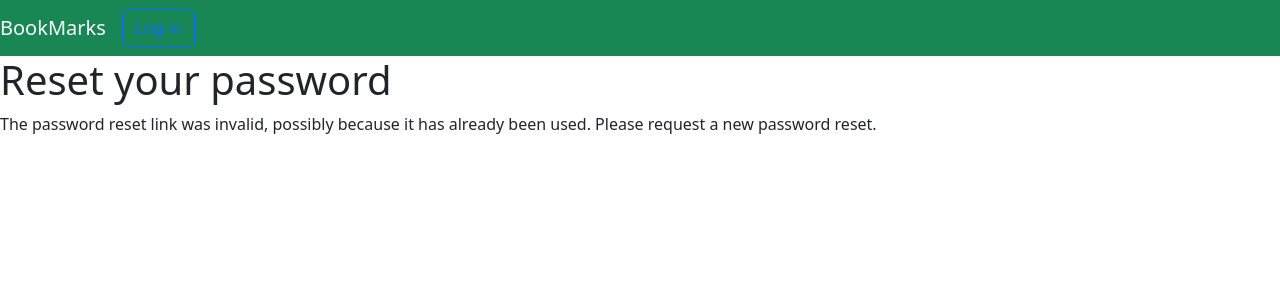
After one commit to Abhi-AD/Project, a Django app: page /account/password-reset/1/1/ in a window 1280 px wide. The commit adds this page. Shown: the top 300 px of the page. Run offline with Django 4.2, Linux system fonts and the light colour scheme.

Commit message:
auth view

```diff
--- a/bookmarks/account/templates/base.html
+++ b/bookmarks/account/templates/base.html
@@ -13,7 +13,7 @@
 
 <body>
      <!-- Navbar -->
-     <nav class="navbar navbar-expand-lg navbar-light bg-success fixed-top">
+     <nav class="navbar navbar-expand-lg navbar-light bg-success">
           <a class="navbar-brand" href="{% url 'dashboard' %}">
                <span class="text-light">BookMarks</span>
           </a>
@@ -39,7 +39,7 @@
                <a href="{% url 'logout' %}" class="btn btn-outline-primary">LogOut</a>
 
                {% else %}
-               <a href="{% url 'login' %}" class="btn btn-outline-primary">Login</a>
+               <a href="{% url 'login' %}" class="btn btn-outline-primary">Log-in</a>
                {% endif %}
           </div>
      </nav>
--- a/bookmarks/account/templates/registration/login.html
+++ b/bookmarks/account/templates/registration/login.html
@@ -1,7 +1,6 @@
 {% extends "base.html" %}
 {% block title %}Log-in{% endblock %}
 {% block content %}
-<h1>Log-in</h1>
 <h1>Log-in</h1>
 {% if form.errors %}
 <p>
@@ -18,5 +17,10 @@
           <input type="hidden" name="next" value="{{ next }}" />
           <p><input type="submit" value="Log-in"></p>
      </form>
+     <p>
+          <a href="{% url 'password_reset' %}" class="text-success">
+               Forgotten your password?
+          </a>
+     </p>
 </div>
 {% endblock %}
--- /dev/null
+++ b/bookmarks/account/templates/registration/password_reset_confirm.html
@@ -0,0 +1,16 @@
+{% extends "base.html" %}
+{% block title %}Reset your password{% endblock %}
+{% block content %}
+<h1>Reset your password</h1>
+{% if validlink %}
+<p>Please enter your new password twice:</p>
+<form method="post">
+     {{ form.as_p }}
+     {% csrf_token %}
+     <p><input type="submit" value="Change my password" /></p>
+</form>
+{% else %}
+<p>The password reset link was invalid, possibly because it has already
+     been used. Please request a new password reset.</p>
+{% endif %}
+{% endblock %}
--- /dev/null
+++ b/bookmarks/account/templates/registration/password_reset_email.html
@@ -0,0 +1,4 @@
+Someone asked for password reset for email {{ email }}. Follow the link below:
+{{ protocol }}://{{ domain }}{% url "password_reset_confirm" uidb64=uid
+token=token %}
+Your username, in case you've forgotten: {{ user.get_username }}
--- a/bookmarks/account/urls.py
+++ b/bookmarks/account/urls.py
@@ -3,10 +3,44 @@ from django.contrib.auth import views as auth_views
 from . import views
 
 urlpatterns = [
-    #     path("login/", views.user_login, name="login"),
+    # previous login url
+    # path('login/', views.user_login, name='login'),
 
     # login / logout urls
     path("login/", auth_views.LoginView.as_view(), name="login"),
     path("logout/", auth_views.LogoutView.as_view(), name="logout"),
+
+    # change password urls
+    path(
+        "password-change/",
+        auth_views.PasswordChangeView.as_view(),
+        name="password_change",
+    ),
+    path(
+        "password-change/done/",
+        auth_views.PasswordChangeDoneView.as_view(),
+        name="password_change_done",
+    ),
+
+    # reset password urls
+    path(
+        "password-reset/", auth_views.PasswordResetView.as_view(), name="password_reset"
+    ),
+    path(
+        "password-reset/done/",
+        auth_views.PasswordResetDoneView.as_view(),
+        name="password_reset_done",
+    ),
+    path(
+        "password-reset/<uidb64>/<token>/",
+        auth_views.PasswordResetConfirmView.as_view(),
+        name="password_reset_confirm",
+    ),
+    path(
+        "password-reset/complete/",
+        auth_views.PasswordResetCompleteView.as_view(),
+        name="password_reset_complete",
+    ),
+
     path("", views.dashboard, name="dashboard"),
 ]
--- a/bookmarks/account/views.py
+++ b/bookmarks/account/views.py
@@ -26,7 +26,6 @@ def user_login(request):
 
 from django.contrib.auth.decorators import login_required
 
-
 @login_required
 def dashboard(request):
     return render(request, "account/dashboard.html", {"section": "dashboard"})
--- a/bookmarks/bookmarks/settings.py
+++ b/bookmarks/bookmarks/settings.py
@@ -125,7 +125,6 @@ STATIC_URL = 'static/'
 DEFAULT_AUTO_FIELD = 'django.db.models.BigAutoField'
 
 
-
 LOGIN_REDIRECT_URL = 'dashboard'
 LOGIN_URL = 'login'
 LOGOUT_URL = 'logout'
```
Also changed, not shown: bookmarks/account/templates/account/dashboard.html (+2 -8 lines), bookmarks/account/templates/registration/logged_out.html (+5 -21 lines), bookmarks/account/templates/registration/password_change_done.html (added, +7 -0 lines), bookmarks/account/templates/registration/password_change_form.html (added, +11 -0 lines), bookmarks/account/templates/registration/password_reset_complete.html (added, +7 -0 lines), bookmarks/account/templates/registration/password_reset_done.html (added, +8 -0 lines), bookmarks/account/templates/registration/password_reset_form.html (added, +11 -0 lines), bookmarks/db.sqlite3.
